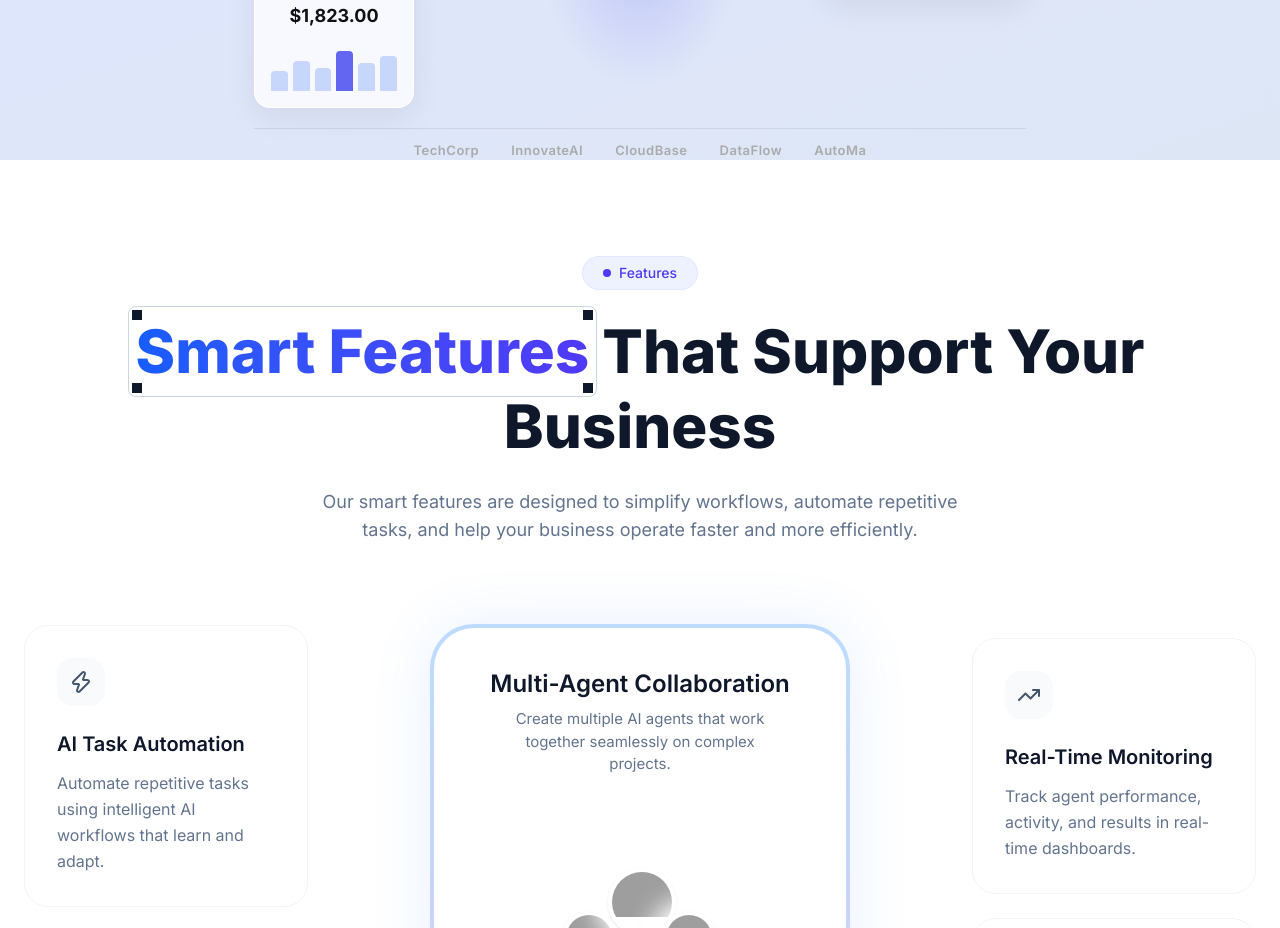
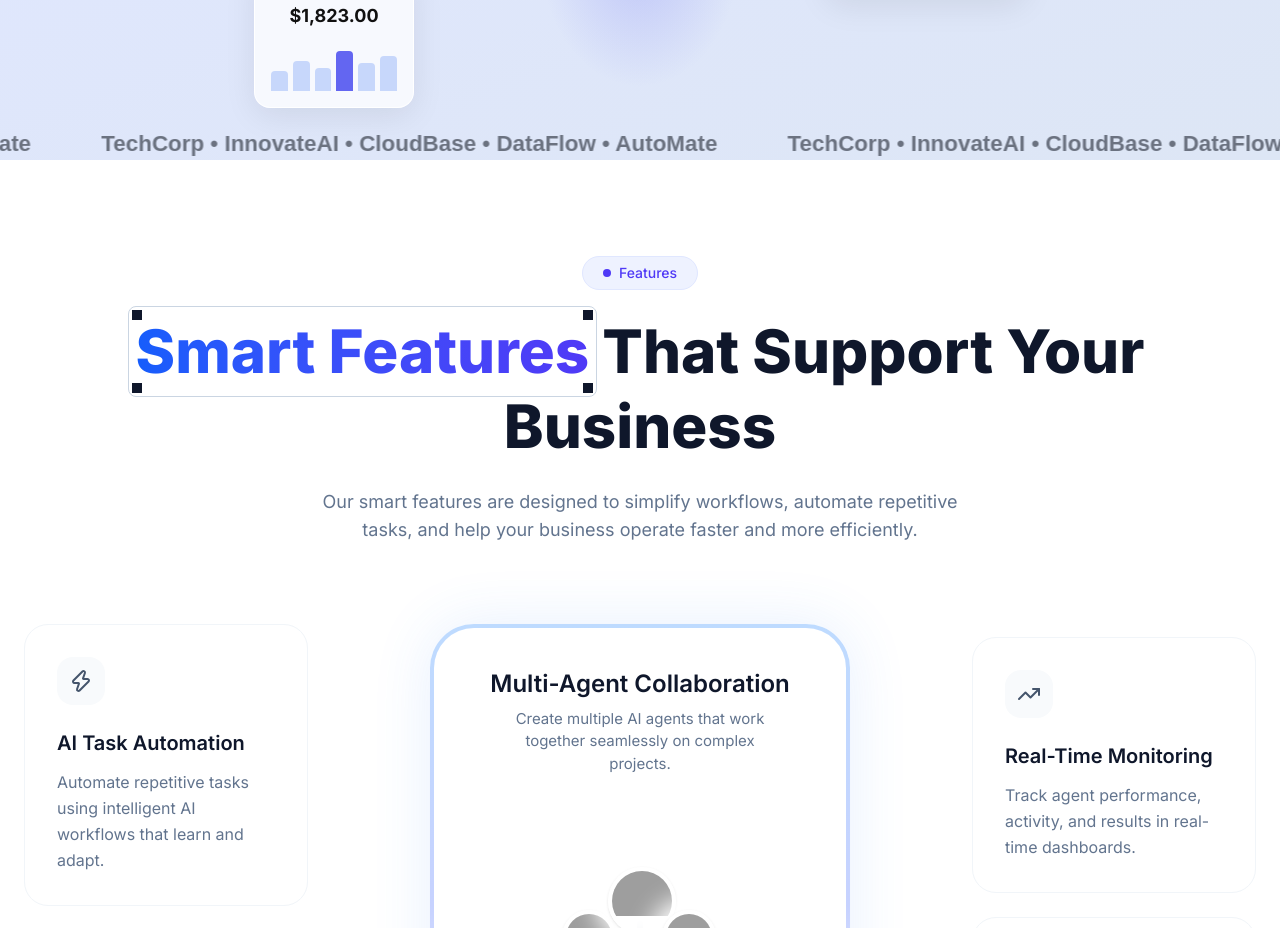
Before and after one commit to ivorix-in/ivorix_portfolio, a Next.js app: page / in a window 1280 px wide. Shown: the part 787-1715 px from the top of the page. Built offline with nearby package versions, Linux system fonts and the light colour scheme; grey boxes are pictures that could not be loaded.

Commit message:
ScrollVelocity

```diff
--- a/app/(main)/components/hero.tsx
+++ b/app/(main)/components/hero.tsx
@@ -1,7 +1,7 @@
 "use client";
 
 import Link from "next/link";
-
+import ScrollAnimation from "@/components/ScrollVelocity/ScrollVelocity.jsx";
 export default function Hero() {
   return (
     <section className="hero">
@@ -20,13 +20,18 @@
           <span className="icon-inline">
             <svg width="42" height="42" viewBox="0 0 42 42" fill="none">
               <rect width="42" height="42" rx="10" fill="#6366f1" />
-              <path d="M10 22l8 8 14-16" stroke="white" strokeWidth="3" strokeLinecap="round" strokeLinejoin="round" />
+              <path
+                d="M10 22l8 8 14-16"
+                stroke="white"
+                strokeWidth="3"
+                strokeLinecap="round"
+                strokeLinejoin="round"
+              />
             </svg>
           </span>{" "}
           Workflows
           <br />
-          That Power Your{" "}
-          <span className="highlight">AI Agents</span>
+          That Power Your <span className="highlight">AI Agents</span>
         </h1>
 
         {/* Subtext */}
@@ -36,7 +41,9 @@
         </p>
 
         {/* CTA */}
-        <Link href="#" className="cta-btn">Get Started Free</Link>
+        <Link href="#" className="cta-btn">
+          Get Started Free
+        </Link>
 
         {/* Floating UI cards */}
         <div className="hero-visual">
@@ -61,11 +68,16 @@
           <div className="card card-calendar">
             <div className="cal-header">January 2026</div>
             <div className="cal-grid">
-              {["M","T","W","T","F","S","S"].map((d, i) => (
-                <span key={i} className="cal-day-label">{d}</span>
+              {["M", "T", "W", "T", "F", "S", "S"].map((d, i) => (
+                <span key={i} className="cal-day-label">
+                  {d}
+                </span>
               ))}
               {Array.from({ length: 31 }, (_, i) => (
-                <span key={i} className={`cal-day ${i + 1 === 20 ? "active" : ""}`}>
+                <span
+                  key={i}
+                  className={`cal-day ${i + 1 === 20 ? "active" : ""}`}
+                >
                   {i + 1}
                 </span>
               ))}
@@ -74,17 +86,22 @@
         </div>
 
         {/* Brand logos */}
-        <div className="brands">
-          {["TechCorp", "InnovateAI", "CloudBase", "DataFlow", "AutoMa"].map((b) => (
-            <span key={b} className="brand-name">{b}</span>
-          ))}
-        </div>
+      <ScrollAnimation
+  texts={["TechCorp • InnovateAI • CloudBase • DataFlow • AutoMate"] as any}
+  velocity={30}
+  numCopies={4}
+/>
       </div>
 
       <style jsx>{`
         .hero {
           min-height: 100vh;
-          background: linear-gradient(160deg, #eef2ff 0%, #e0e7ff 40%, #dde6f5 100%);
+          background: linear-gradient(
+            160deg,
+            #eef2ff 0%,
+            #e0e7ff 40%,
+            #dde6f5 100%
+          );
           display: flex;
           align-items: flex-start;
           padding-top: 120px;
@@ -109,10 +126,20 @@
           font-size: 13px;
         }
 
-        .stars { color: #f59e0b; letter-spacing: 2px; }
-        .trustpilot { color: #555; font-weight: 500; }
-        .divider { color: #ccc; }
-        .score { color: #555; }
+        .stars {
+          color: #f59e0b;
+          letter-spacing: 2px;
+        }
+        .trustpilot {
+          color: #555;
+          font-weight: 500;
+        }
+        .divider {
+          color: #ccc;
+        }
+        .score {
+          color: #555;
+        }
 
         .headline {
           font-size: clamp(36px, 6vw, 64px);
@@ -153,7 +180,9 @@
           padding: 14px 32px;
           border-radius: 12px;
           text-decoration: none;
-          transition: background 0.2s, transform 0.2s;
+          transition:
+            background 0.2s,
+            transform 0.2s;
         }
 
         .cta-btn:hover {
@@ -175,18 +204,22 @@
         .robot-glow {
           width: 200px;
           height: 260px;
-          background: radial-gradient(ellipse at center, rgba(99,102,241,0.25) 0%, transparent 70%);
+          background: radial-gradient(
+            ellipse at center,
+            rgba(99, 102, 241, 0.25) 0%,
+            transparent 70%
+          );
           border-radius: 50%;
           position: absolute;
         }
 
         .card {
           position: absolute;
-          background: rgba(255,255,255,0.75);
+          background: rgba(255, 255, 255, 0.75);
           backdrop-filter: blur(12px);
-          border: 1px solid rgba(255,255,255,0.9);
+          border: 1px solid rgba(255, 255, 255, 0.9);
           border-radius: 16px;
-          box-shadow: 0 8px 32px rgba(0,0,0,0.08);
+          box-shadow: 0 8px 32px rgba(0, 0, 0, 0.08);
           padding: 16px;
         }
 
@@ -274,7 +307,7 @@
           flex-wrap: wrap;
           justify-content: center;
           padding-top: 12px;
-          border-top: 1px solid rgba(0,0,0,0.08);
+          border-top: 1px solid rgba(0, 0, 0, 0.08);
           width: 100%;
         }
 
--- /dev/null
+++ b/components/ScrollVelocity/ScrollVelocity.css
@@ -0,0 +1,28 @@
+.parallax {
+  position: relative;
+  overflow: hidden;
+  width: 100vw;
+}
+
+.scroller {
+  display: flex;
+  white-space: nowrap;
+  font-family: sans-serif;
+  font-size: 1.1rem;
+  font-weight: 600;
+  color: #6b7280;
+  filter: none;
+  will-change: transform;
+}
+
+.scroller span {
+  flex-shrink: 0;
+  padding: 0 2rem;
+}
+
+@media (min-width: 768px) {
+  .scroller {
+    font-size: 1.4rem;
+    line-height: 2rem;
+  }
+}
--- /dev/null
+++ b/components/ScrollVelocity/ScrollVelocity.jsx
@@ -0,0 +1,145 @@
+"use client";
+
+import { useRef, useLayoutEffect, useState } from 'react';
+import {
+  motion,
+  useScroll,
+  useSpring,
+  useTransform,
+  useMotionValue,
+  useVelocity,
+  useAnimationFrame
+} from 'framer-motion';
+import './ScrollVelocity.css';
+
+function useElementWidth(ref) {
+  const [width, setWidth] = useState(0);
+
+  useLayoutEffect(() => {
+    function updateWidth() {
+      if (ref.current) {
+        setWidth(ref.current.offsetWidth);
+      }
+    }
+    updateWidth();
+    window.addEventListener('resize', updateWidth);
+    return () => window.removeEventListener('resize', updateWidth);
+  }, [ref]);
+
+  return width;
+}
+
+export const ScrollVelocity = ({
+  scrollContainerRef,
+  texts = [],
+  velocity = 100,
+  className = '',
+  damping = 50,
+  stiffness = 400,
+  numCopies = 6,
+  velocityMapping = { input: [0, 1000], output: [0, 5] },
+  parallaxClassName = 'parallax',
+  scrollerClassName = 'scroller',
+  parallaxStyle,
+  scrollerStyle
+}) => {
+  function VelocityText({
+    children,
+    baseVelocity = velocity,
+    scrollContainerRef,
+    className = '',
+    damping,
+    stiffness,
+    numCopies,
+    velocityMapping,
+    parallaxClassName,
+    scrollerClassName,
+    parallaxStyle,
+    scrollerStyle
+  }) {
+    const baseX = useMotionValue(0);
+    const scrollOptions = scrollContainerRef ? { container: scrollContainerRef } : {};
+    const { scrollY } = useScroll(scrollOptions);
+    const scrollVelocity = useVelocity(scrollY);
+    const smoothVelocity = useSpring(scrollVelocity, {
+      damping: damping ?? 50,
+      stiffness: stiffness ?? 400
+    });
+    const velocityFactor = useTransform(
+      smoothVelocity,
+      velocityMapping?.input || [0, 1000],
+      velocityMapping?.output || [0, 5],
+      { clamp: false }
+    );
+
+    const copyRef = useRef(null);
+    const copyWidth = useElementWidth(copyRef);
+
+    function wrap(min, max, v) {
+      const range = max - min;
+      const mod = (((v - min) % range) + range) % range;
+      return mod + min;
+    }
+
+    const x = useTransform(baseX, v => {
+      if (copyWidth === 0) return '0px';
+      return `${wrap(-copyWidth, 0, v)}px`;
+    });
+
+    const directionFactor = useRef(1);
+    useAnimationFrame((t, delta) => {
+      let moveBy = directionFactor.current * baseVelocity * (delta / 1000);
+
+      if (velocityFactor.get() < 0) {
+        directionFactor.current = -1;
+      } else if (velocityFactor.get() > 0) {
+        directionFactor.current = 1;
+      }
+
+      moveBy += directionFactor.current * moveBy * velocityFactor.get();
+      baseX.set(baseX.get() + moveBy);
+    });
+
+    const spans = [];
+    for (let i = 0; i < numCopies; i++) {
+      spans.push(
+        <span className={className} key={i} ref={i === 0 ? copyRef : null}>
+          {children}&nbsp;
+        </span>
+      );
+    }
+
+    return (
+      <div className={parallaxClassName} style={parallaxStyle}>
+        <motion.div className={scrollerClassName} style={{ x, ...scrollerStyle }}>
+          {spans}
+        </motion.div>
+      </div>
+    );
+  }
+
+  return (
+    <section>
+      {texts.map((text, index) => (
+        <VelocityText
+          key={index}
+          className={className}
+          baseVelocity={index % 2 !== 0 ? -velocity : velocity}
+          scrollContainerRef={scrollContainerRef}
+          damping={damping}
+          stiffness={stiffness}
+          numCopies={numCopies}
+          velocityMapping={velocityMapping}
+          parallaxClassName={parallaxClassName}
+          scrollerClassName={scrollerClassName}
+          parallaxStyle={parallaxStyle}
+          scrollerStyle={scrollerStyle}
+        >
+          {text}
+        </VelocityText>
+      ))}
+    </section>
+  );
+};
+
+export default ScrollVelocity;
```
